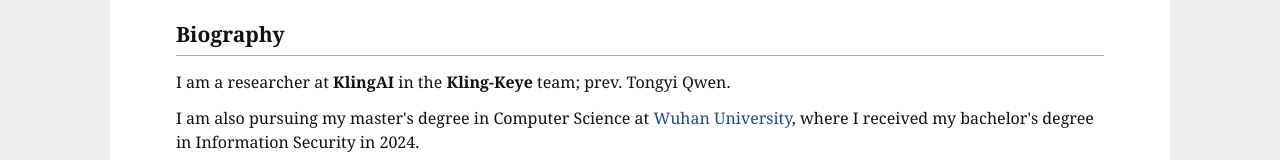
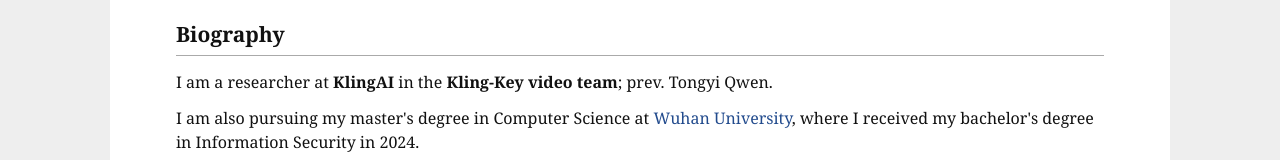
Before and after one commit to HaoyXu7/HaoyXu7.github.io, a plain HTML site: page index.html in a window 1280 px wide. Shown: the part 341-501 px from the top of the page. Drawn offline with Linux system fonts and the light colour scheme.

Commit message:
Update team name in biography

```diff
--- a/index.html
+++ b/index.html
@@ -21,7 +21,7 @@
 <img class="portrait portrait-photo" src="assets/portrait-a67eacee62.jpg" width="2222" height="3176" alt="Haoyang Xu">
 </header>
 <section aria-labelledby="biography"><h2 id="biography">Biography</h2>
-<p>I am a researcher at <strong>KlingAI</strong> in the <strong>Kling-Keye</strong> team; prev. Tongyi Qwen.</p>
+<p>I am a researcher at <strong>KlingAI</strong> in the <strong>Kling-Key video team</strong>; prev. Tongyi Qwen.</p>
 <p>I am also pursuing my master's degree in Computer Science at <a href="https://www.whu.edu.cn/" target="_blank" rel="noopener noreferrer">Wuhan University</a>, where I received my bachelor's degree in Information Security in 2024.</p>
 </section>
 <section aria-labelledby="research"><h2 id="research">Research Interests</h2>
```
